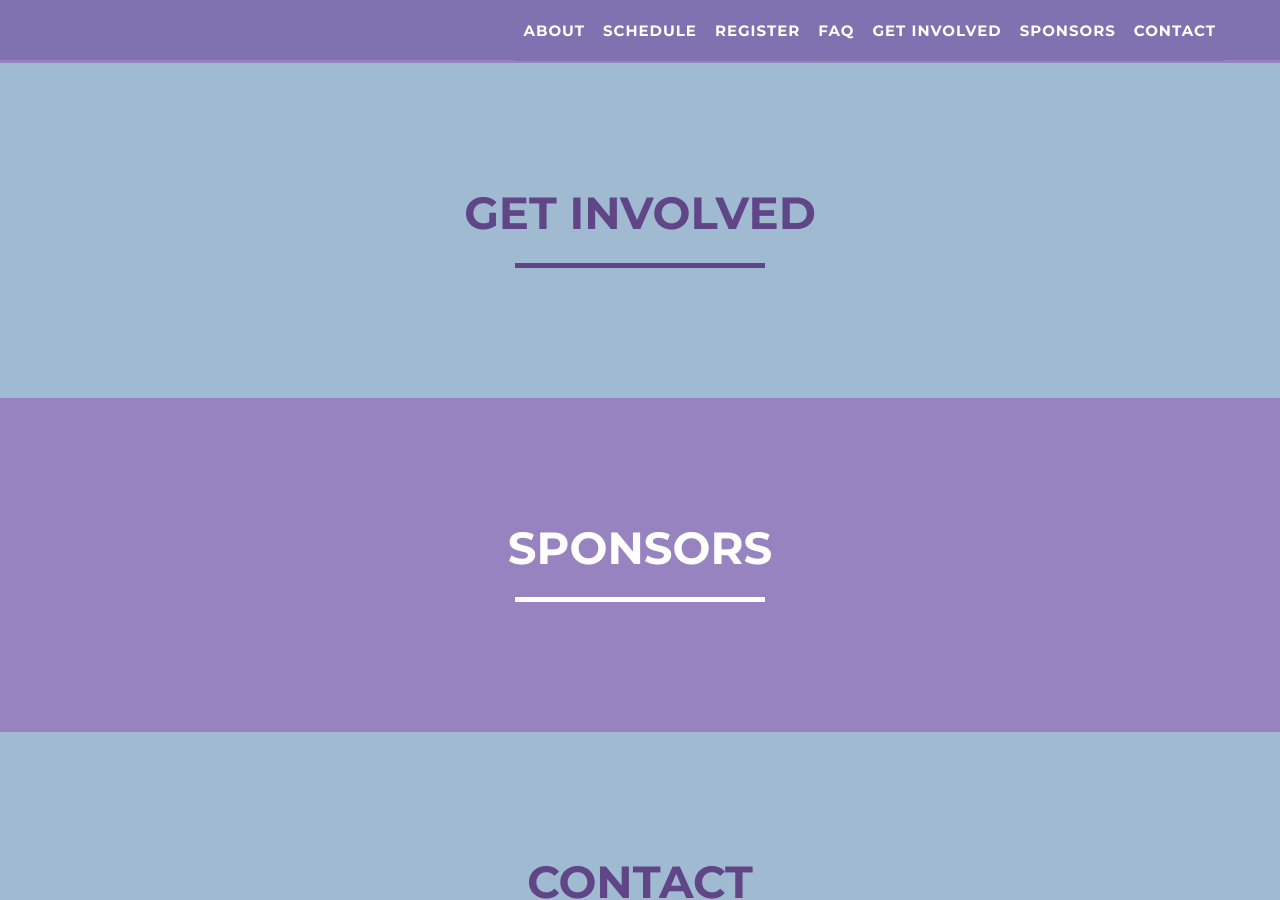
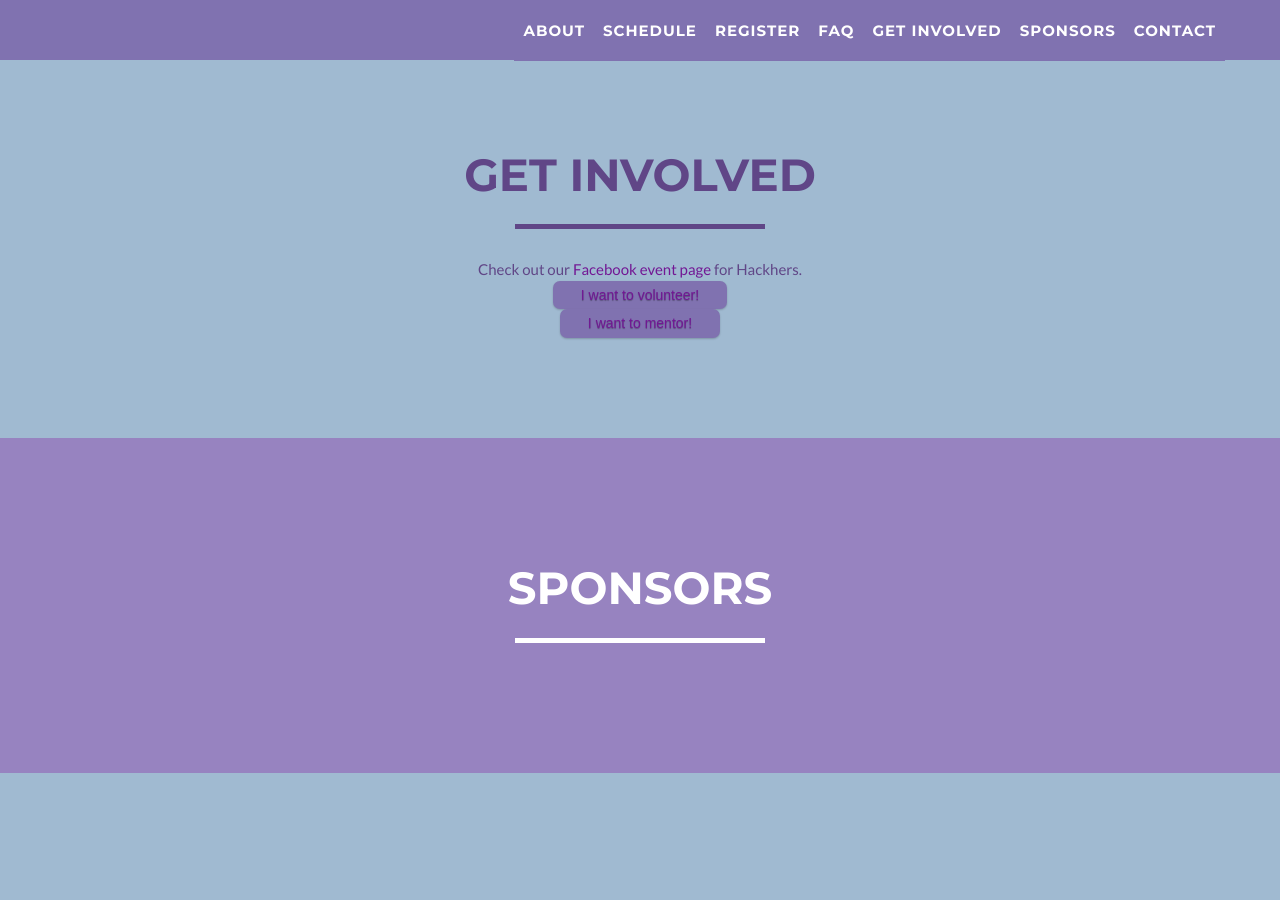
Before and after one commit to ruhackhers/ruhackhers-2016, a Jekyll site: the page built from index.html, in a window 1280 px wide and 900 px high, scrolled down 3406 px. Built offline with Jekyll 4.4.1, drawn with Linux system fonts in a browser that asks for light colours; a style sheet for code colours, icons or effects is not loaded; some of the changed text lies outside the part shown.

Commit message:
switched buttons in registration.html and getinvolved.html

```diff
--- a/_includes/getinvolved.html
+++ b/_includes/getinvolved.html
@@ -71,6 +71,18 @@
 				<hr class="star-light">
 			</div>
 		</div>
-		<!--CHANGE HERE-->
+			<div class="row about text-center">
+			Check out our <a href="" style="background-color: transparent">Facebook event page</a> for Hackhers.
+			</div>
+
+			<div class="row about text-center">
+			<a class="typeform-share button" href="https://rutgershackhers.typeform.com/to/krnZxG" data-mode="1" target="_blank">I want to volunteer!</a>
+<script>(function(){var qs,js,q,s,d=document,gi=d.getElementById,ce=d.createElement,gt=d.getElementsByTagName,id='typef_orm',b='https://s3-eu-west-1.amazonaws.com/share.typeform.com/';if(!gi.call(d,id)){js=ce.call(d,'script');js.id=id;js.src=b+'share.js';q=gt.call(d,'script')[0];q.parentNode.insertBefore(js,q)}id=id+'_';if(!gi.call(d,id)){qs=ce.call(d,'link');qs.rel='stylesheet';qs.id=id;qs.href=b+'share-button.css';s=gt.call(d,'head')[0];s.appendChild(qs,s)}})()</script>
+			</div>
+
+			<div class="row about text-center">
+			<a class="typeform-share button" href="https://rutgershackhers.typeform.com/to/OFhYWx" data-mode="1" target="_blank">I want to mentor!</a>
+<script>(function(){var qs,js,q,s,d=document,gi=d.getElementById,ce=d.createElement,gt=d.getElementsByTagName,id='typef_orm',b='https://s3-eu-west-1.amazonaws.com/share.typeform.com/';if(!gi.call(d,id)){js=ce.call(d,'script');js.id=id;js.src=b+'share.js';q=gt.call(d,'script')[0];q.parentNode.insertBefore(js,q)}id=id+'_';if(!gi.call(d,id)){qs=ce.call(d,'link');qs.rel='stylesheet';qs.id=id;qs.href=b+'share-button.css';s=gt.call(d,'head')[0];s.appendChild(qs,s)}})()</script>
+			</div>
 	</div>
 </section>
--- a/_includes/register.html
+++ b/_includes/register.html
@@ -7,21 +7,9 @@
 			</div>
 		</div>
 		<div class="row about">
-		<div class="col-xs-6 col-md-4 text-center" style="float:right;">
-			<p><a class="typeform-share button" href="https://rutgershackhers.typeform.com/to/WNwb3z" data-mode="1" target="_blank">I want to hack!</a>
+			<a class="typeform-share button" href="https://rutgershackhers.typeform.com/to/WNwb3z" data-mode="1" target="_blank">I want to hack!</a>
 <script src="http://www.foxyform.com/js.php?id=722850&amp;sec_hash=43d79b2a6ab&amp;width=350px"></script><script id="typef_orm" src="https://s3-eu-west-1.amazonaws.com/share.typeform.com/share.js"></script><script>(function(){var qs,js,q,s,d=document,gi=d.getElementById,ce=d.createElement,gt=d.getElementsByTagName,id='typef_orm',b='https://s3-eu-west-1.amazonaws.com/share.typeform.com/';if(!gi.call(d,id)){js=ce.call(d,'script');js.id=id;js.src=b+'share.js';q=gt.call(d,'script')[0];q.parentNode.insertBefore(js,q)}id=id+'_';if(!gi.call(d,id)){qs=ce.call(d,'link');qs.rel='stylesheet';qs.id=id;qs.href=b+'share-button.css';s=gt.call(d,'head')[0];s.appendChild(qs,s)}})()</script>
-			</p></div>
-
-			<div class="col-xs-6 col-md-3 text-center" style="float:right;">
-			<p><a class="typeform-share button" href="https://rutgershackhers.typeform.com/to/krnZxG" data-mode="1" target="_blank">I want to volunteer!</a>
-<script>(function(){var qs,js,q,s,d=document,gi=d.getElementById,ce=d.createElement,gt=d.getElementsByTagName,id='typef_orm',b='https://s3-eu-west-1.amazonaws.com/share.typeform.com/';if(!gi.call(d,id)){js=ce.call(d,'script');js.id=id;js.src=b+'share.js';q=gt.call(d,'script')[0];q.parentNode.insertBefore(js,q)}id=id+'_';if(!gi.call(d,id)){qs=ce.call(d,'link');qs.rel='stylesheet';qs.id=id;qs.href=b+'share-button.css';s=gt.call(d,'head')[0];s.appendChild(qs,s)}})()</script>
-			</p></div>
-
-
-			<div class="col-xs-6 col-md-3 text-center" style="float:right;">
-			<p><a class="typeform-share button" href="https://rutgershackhers.typeform.com/to/OFhYWx" data-mode="1" target="_blank">I want to mentor!</a>
-<script>(function(){var qs,js,q,s,d=document,gi=d.getElementById,ce=d.createElement,gt=d.getElementsByTagName,id='typef_orm',b='https://s3-eu-west-1.amazonaws.com/share.typeform.com/';if(!gi.call(d,id)){js=ce.call(d,'script');js.id=id;js.src=b+'share.js';q=gt.call(d,'script')[0];q.parentNode.insertBefore(js,q)}id=id+'_';if(!gi.call(d,id)){qs=ce.call(d,'link');qs.rel='stylesheet';qs.id=id;qs.href=b+'share-button.css';s=gt.call(d,'head')[0];s.appendChild(qs,s)}})()</script>
-			</p></div>
+			</div>
 		</div>
 		</div>
 	</div>
```
